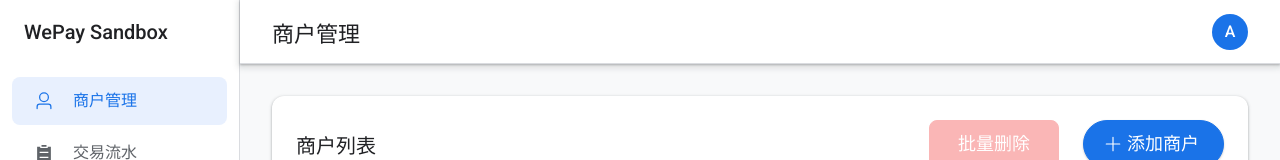
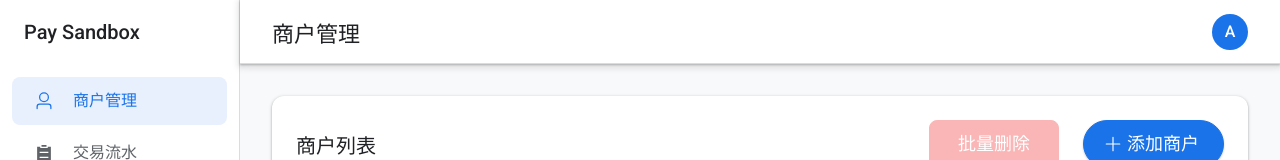
Before and after one commit to env107/pay-sandbox, a Vue app in the folder web/: page /admin/merchants in a window 1280 px wide. Shown: the top 160 px of the page. Built offline with nearby package versions, Linux system fonts and the light colour scheme; no server answers.

Commit message:
refactor: 统一项目名称为Pay Sandbox
更新代码和文档中的项目名称，从"WePay Sandbox"改为"Pay Sandbox"，保持命名一致性

```diff
--- a/web/src/views/admin/Layout.vue
+++ b/web/src/views/admin/Layout.vue
@@ -3,7 +3,7 @@
     <el-container>
       <el-aside width="240px" class="material-aside">
         <div class="logo-area">
-          <span class="logo-text">WePay Sandbox</span>
+          <span class="logo-text">Pay Sandbox</span>
         </div>
         <el-menu
           router
```
Also changed, not shown: 2 other files (tests, documents, lock files or other folders).
